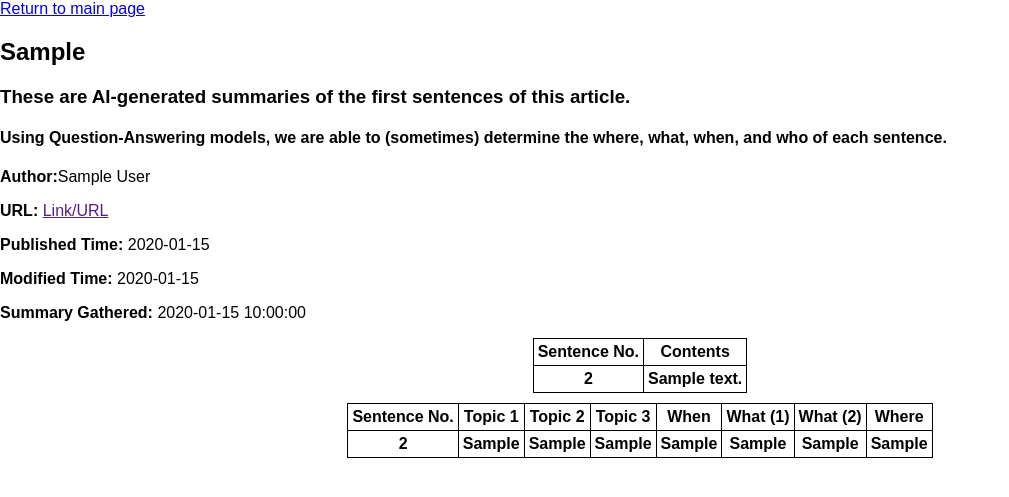
After one commit to WellAndGood/NewsNLPParser, a Flask app: page /article/summary/1 in a window 1280 px wide. The commit adds this page. Shown: the top 497 px of the page, without its empty margins (0-1009 px from the left). Run offline with Flask 3, Linux system fonts and the light colour scheme; tables that the repository leaves empty hold one stand-in row (values such as "Sample post"); lists and menus that the app fills with data are empty; parts of the project's set-up code (start-up, migrations or seed data) failed here and were passed over.

Commit message:
completion of Summary table insertion. updates to templates and new template Jinja

```diff
--- a/app.py
+++ b/app.py
@@ -6,9 +6,11 @@ from spacy.tokens import Doc
 import sqlite3
 import spacy
 import re
+import torch
 from src.AP_article_builder import ap_article_dict_builder, ap_article_full_txt
 from src.spacy_methods import sentence_generator, verb_matcher, get_specific_entities, verb_in_sentence
 from src.db_interaction import hash_string
+from transformers import AutoModelForQuestionAnswering, AutoTokenizer, pipeline
 import os
 import sys
 
@@ -27,12 +29,12 @@ def create_app():
     db = SQLAlchemy(app)
     migrate = Migrate(app, db)
 
-    summaryBP = Blueprint('summary', __name__)
-    app.register_blueprint(summaryBP)
-
     return app, migrate, db
 
 app, migrate, db = create_app()
+
+for name, blueprint in app.blueprints.items():
+    print(f"Blueprint name: {name}")
 
 # Define Article_Reference's columns and properties here
 class Article(db.Model):
@@ -171,11 +173,12 @@ class Summary(db.Model):
     sent_where = db.Column(db.Text)
     sent_when = db.Column(db.Text)
     summary_datetime = db.Column(db.DateTime, default=datetime.utcnow)
+    search_id = db.Column(db.Integer, nullable=True)
 
 def __init__(self, art_id_hash, art_headline, main_summary, sentence_id, source_url,
     sent_what_1, sent_what_2, sent_what_3,
     sent_who_1, sent_who_2,
-    sent_where, sent_when):
+    sent_where, sent_when, search_id):
     self.art_id_hash = art_id_hash
     self.art_headline = art_headline
     self.main_summary = main_summary
@@ -188,6 +191,7 @@ def __init__(self, art_id_hash, art_headline, main_summary, sentence_id, source_
     self.sent_who_2 = sent_who_2
     self.sent_where = sent_where
     self.sent_when = sent_when
+    self.search_id = search_id
 
     def __repr__(self):
         return('<Summary %r>' % self.id)
@@ -234,6 +238,9 @@ def search_delete(id):
         # Delete the associated verbs
         Verb.query.filter_by(search_id=id).delete()
 
+        # Delete the associated verbs
+        Summary.query.filter_by(search_id=id).delete()
+
         db.session.delete(search_to_delete)
         db.session.commit()
         return redirect('/')
@@ -258,6 +265,14 @@ def view_all_verbs(id):
     verbs = Verb.query.filter_by(search_id=id).all()
     return render_template('verbs.html', verbs=verbs)
 
+@app.route('/article/summary/<int:id>')
+def view_summary(id):
+    summary = Summary.query.filter_by(search_id=id).all()
+    articles = Article.query.filter_by(search_id=id).all()
+
+    return render_template('summary.html', summary=summary, articles=articles)
+
+
 # To analyze the contents of an article's URL, store them to DBs
 @app.route('/article/<int:id>', methods=["GET", "POST"])
 def article_search(id):
@@ -269,12 +284,12 @@ def article_search(id):
     analyzed = article_to_search.analyzed
     print(analyzed)
     if url is not None:
-        if analyzed == False:
+        if analyzed == False or analyzed == True:
             article_dict = ap_article_dict_builder(url)
-            print(article_dict)
+            # print(article_dict)
 
             article_txt = ap_article_full_txt(url)
-            print(article_txt)
+            # print(article_txt)
 
             nlp = spacy.load("en_core_web_md")
 
@@ -292,64 +307,303 @@ def article_search(id):
 
             # Sentences
             sentences = sentence_generator(doc)
-            print(sentences)
+            # print(sentences)
 
             # Raw Entities
             entities = get_specific_entities(sentences)
+
             raw_entity_list = list(entities)
 
             # Verbs
             verbs = verb_matcher(doc)
             the_verbs = verb_in_sentence(verbs, sentences, doc)
 
-            # Populate with Article objects to add to DB
-            for i, sent in enumerate(sentences):
-                sentenceClass = Article(art_headline = art_headline,
-                        art_id_hash = art_id_hash,
-                        sentence_id = i,
-                        sentence_contents=sent,
-                        authors = art_author,
-                        source_url = source_url,
-                        published_time = published_time,
-                        modified_time = modified_time,
-                        search_id = id )
-                db.session.add(sentenceClass)
+            if analyzed == False:
+                # Populate with Article objects to add to DB
+                for i, sent in enumerate(sentences):
+                    sentenceClass = Article(art_headline = art_headline,
+                            art_id_hash = art_id_hash,
+                            sentence_id = i,
+                            sentence_contents=sent,
+                            authors = art_author,
+                            source_url = source_url,
+                            published_time = published_time,
+                            modified_time = modified_time,
+                            search_id = id )
+                    db.session.add(sentenceClass)
 
-            # Populate with Entity objects to add to DB
-            for i, entity in enumerate(raw_entity_list):
-                entityClass = Entity(art_id_hash=art_id_hash,
-                                    art_headline=art_headline,
-                                    entity_text=entity[0],
-                                    entity_type=entity[1],
-                                    word_index_start=entity[2],
-                                    word_index_end=entity[3],
-                                    sentence_id = i,
-                                    timestamp=datetime.now(),
-                                    modified_time=modified_time,
-                                    search_id = id)
-                db.session.add(entityClass)
+                # Populate with Entity objects to add to DB
+                for i, entity in enumerate(raw_entity_list):
+                    print(entity[5])
+                    entityClass = Entity(art_id_hash=art_id_hash,
+                                        art_headline=art_headline,
+                                        entity_text=entity[0],
+                                        entity_type=entity[1],
+                                        word_index_start=entity[2],
+                                        word_index_end=entity[3],
+                                        sentence_id = entity[5],
+                                        timestamp=datetime.now(),
+                                        modified_time=modified_time,
+                                        search_id = id)
+                    db.session.add(entityClass)
 
-            # Populate with Verb objects to add to DB
-            for i, verb in enumerate(the_verbs):
-                verbClass = Verb(art_id_hash=art_id_hash,
-                                    art_headline=art_headline,
-                                    verb_text = verb[0],
-                                    lemmatized_text = verb[1],
-                                    article_word_index = verb[2],
-                                    sentence_id = verb[4],
-                                    sent_word_index = verb[5],
-                                    timestamp=datetime.now(),
-                                    modified_time=modified_time,
-                                    search_id = id )
-                db.session.add(verbClass)
+                # Populate with Verb objects to add to DB
+                for i, verb in enumerate(the_verbs):
+                    verbClass = Verb(art_id_hash=art_id_hash,
+                                        art_headline=art_headline,
+                                        verb_text = verb[0],
+                                        lemmatized_text = verb[1],
+                                        article_word_index = verb[2],
+                                        sentence_id = verb[4],
+                                        sent_word_index = verb[5],
+                                        timestamp=datetime.now(),
+                                        modified_time=modified_time,
+                                        search_id = id )
+                    db.session.add(verbClass)
 
-            # Search db associates this Search as being analyzed
+            # # Search db associates this Search as being analyzed
             is_analyzed = True
             article_to_search.analyzed = is_analyzed
 
-            # Database has grabbed Search, Verb, Entity, and Article, and commits
+            # # Database has grabbed Search, Verb, Entity, and Article, and commits
             db.session.add(article_to_search)
             db.session.commit()
+
+            roberta_dict = {
+                "what_1": "What is the main topic of this article?",
+                "what_2": "What are the main topics in this article besides {provided_answer_1}?",
+                "what_3": "What are the main topics in this article besides {provided_answer_1} and {provided_answer_2}?",
+                "when_1": "When does this sentence take place?",
+                "who_1": "Who is the main subject of this article?",
+                "who_2": "Besides '{provided_answer_1}', who is the main character of this article?",
+                "where_1": "When does this sentence take place?"
+            }
+
+            results_list = []
+
+            searches = Search.query.all()
+            results_list = searches
+
+            def search_match(url, results):
+                for result in results:
+                    if result.url == url:
+                        return result
+
+            result_match = search_match(source_url, results_list)
+            art_headline = article_dict["headline"]
+            source_url = article_dict["self_URL"]
+
+            def first_sentences(url, low_range, upp_range):
+                sentence_list = []
+
+                first_sentences = Article.query.filter_by(source_url=url).order_by(Article.sentence_id).all()
+
+                for sent in first_sentences:
+                    sentence_list.append(sent.sentence_contents)
+                return sentence_list[low_range:upp_range]
+
+            trunc_sentence_list = first_sentences(source_url, 0, 5)
+            print(trunc_sentence_list)
+
+            for i, sent in enumerate(trunc_sentence_list):
+
+                print(i, sent)
+
+                response_dict = {
+                    "what_1": "",
+                    "what_2": "",
+                    "what_3": "",
+                    "when_1": "",
+                    "who_1": "",
+                    "who_2": "",
+                    "where_1": ""
+                }
+
+                # 'What' section
+
+                # Roberta Base Squad - For 'what', 'when', and 'who' questions
+                model_name = "deepset/roberta-base-squad2"
+                model = AutoModelForQuestionAnswering.from_pretrained(model_name)
+                tokenizer = AutoTokenizer.from_pretrained(model_name)
+
+                nlp = pipeline('question-answering', model=model_name, tokenizer=model_name)
+
+                # What - Question 1
+                article_text = sent
+                question_text = roberta_dict["what_1"]
+                QA_input = {
+                    'question': question_text,
+                    'context': article_text
+                }
+                response = nlp(QA_input)
+                inputs = tokenizer(QA_input['question'], QA_input['context'], return_tensors="pt")
+                outputs = model(**inputs)
+
+                # Interpret the output
+                start_logits = outputs.start_logits
+                end_logits = outputs.end_logits
+                start_index = torch.argmax(start_logits)
+                end_index = torch.argmax(end_logits) + 1
+                answer = tokenizer.convert_tokens_to_string(tokenizer.convert_ids_to_tokens(inputs['input_ids'][0][start_index:end_index]))
+                provided_answer_1 = response["answer"]
+
+                # What - Question 2
+                question_text = roberta_dict["what_2"].format(provided_answer_1 = provided_answer_1)
+                QA_input = {
+                    'question': question_text,
+                    'context': article_text
+                }
+                response = nlp(QA_input)
+                inputs = tokenizer(QA_input['question'], QA_input['context'], return_tensors="pt")
+                outputs = model(**inputs)
+
+                # Interpret the output
+                start_logits = outputs.start_logits
+                end_logits = outputs.end_logits
+                start_index = torch.argmax(start_logits)
+                end_index = torch.argmax(end_logits) + 1
+                answer = tokenizer.convert_tokens_to_string(tokenizer.convert_ids_to_tokens(inputs['input_ids'][0][start_index:end_index]))
+                provided_answer_2 = response["answer"]
+
+                # 'Who'- Question 3
+                question_text = roberta_dict["what_3"].format(provided_answer_1 = provided_answer_1, provided_answer_2 = provided_answer_2)
+                QA_input = {
+                    'question': question_text,
+                    'context': article_text
+                }
+                response = nlp(QA_input)
+                inputs = tokenizer(QA_input['question'], QA_input['context'], return_tensors="pt")
+                outputs = model(**inputs)
+
+                # Interpret the output
+                start_logits = outputs.start_logits
+                end_logits = outputs.end_logits
+                start_index = torch.argmax(start_logits)
+                end_index = torch.argmax(end_logits) + 1
+                answer = tokenizer.convert_tokens_to_string(tokenizer.convert_ids_to_tokens(inputs['input_ids'][0][start_index:end_index]))
+                provided_answer_3 = response["answer"]
+
+                # Update response_dict values
+                response_dict["what_1"] = provided_answer_1
+                if len(provided_answer_2) > 0 and provided_answer_2 != provided_answer_1:
+                    response_dict["what_2"] = provided_answer_2
+
+                if len(provided_answer_3) > 0 and provided_answer_3 != provided_answer_1 and provided_answer_3 != provided_answer_2:
+                    response_dict["what_3"] = provided_answer_3
+
+                # 'When' section
+
+                question_text = roberta_dict["when_1"]
+                when_input_1 = {
+                    'question': question_text,
+                    'context': sent
+                }
+                response = nlp(when_input_1)
+                # Process the input
+                inputs_1 = tokenizer(when_input_1['question'], when_input_1['context'], return_tensors="pt")
+                # Feed the input to the model
+                outputs = model(**inputs_1)
+
+                # Interpret the output
+                start_logits = outputs.start_logits
+                end_logits = outputs.end_logits
+                start_index = torch.argmax(start_logits)
+                end_index = torch.argmax(end_logits) + 1
+                answer = tokenizer.convert_tokens_to_string(tokenizer.convert_ids_to_tokens(inputs_1['input_ids'][0][start_index:end_index]))
+                provided_answer = response["answer"]
+                response_dict["when_1"] = provided_answer
+
+                # 'Who' - Question 1
+                question_text = sent
+                roberta_dict["who_1"]
+
+                who_input_1 = {
+                    'question': question_text,
+                    'context': sent
+                }
+
+                response = nlp(who_input_1)
+                inputs = tokenizer(who_input_1['question'], who_input_1['context'], return_tensors="pt")
+                outputs = model(**inputs)
+
+                # Interpret the output
+                start_logits = outputs.start_logits
+                end_logits = outputs.end_logits
+                start_index = torch.argmax(start_logits)
+                end_index = torch.argmax(end_logits) + 1
+                answer = tokenizer.convert_tokens_to_string(tokenizer.convert_ids_to_tokens(inputs_1['input_ids'][0][start_index:end_index]))
+                provided_answer_1 = response["answer"]
+                response_dict["who_1"] = provided_answer_1
+
+                # Who - Question 2
+                question_text = roberta_dict["who_2"].format(provided_answer_1 = provided_answer_1)
+                who_input_2 = {
+                    'question': question_text,
+                    'context': sent
+                }
+                response = nlp(QA_input)
+                inputs = tokenizer(who_input_2['question'], who_input_2['context'], return_tensors="pt")
+                outputs = model(**inputs)
+
+                start_logits = outputs.start_logits
+                end_logits = outputs.end_logits
+                start_index = torch.argmax(start_logits)
+                end_index = torch.argmax(end_logits) + 1
+                answer = tokenizer.convert_tokens_to_string(tokenizer.convert_ids_to_tokens(inputs_1['input_ids'][0][start_index:end_index]))
+                provided_answer_1 = response["answer"]
+                response_dict["who_2"] = provided_answer_1
+
+                # 'Where' section - MINILM
+                # Load the model and tokenizer
+                where_model_name = "deepset/minilm-uncased-squad2"
+                model = AutoModelForQuestionAnswering.from_pretrained(where_model_name)
+                tokenizer = AutoTokenizer.from_pretrained(where_model_name)
+
+                where_nlp = pipeline('question-answering', model=where_model_name, tokenizer=where_model_name)
+
+                # Where - Question 1
+                article_text = sent
+                question_text = roberta_dict["where_1"]
+                QA_input = {
+                    'question': question_text,
+                    'context': sent
+                }
+                response = nlp(QA_input)
+                inputs = tokenizer(QA_input['question'], QA_input['context'], return_tensors="pt")
+                outputs = model(**inputs)
+
+                # Interpret the output
+                start_logits = outputs.start_logits
+                end_logits = outputs.end_logits
+                start_index = torch.argmax(start_logits)
+                end_index = torch.argmax(end_logits) + 1
+                answer = tokenizer.convert_tokens_to_string(tokenizer.convert_ids_to_tokens(inputs['input_ids'][0][start_index:end_index]))
+                provided_answer_1 = response["answer"]
+
+                response_dict["where_1"] = provided_answer_1
+
+                print(response_dict)
+
+                if analyzed == False:
+                    summaryClass = Summary(art_id_hash=art_id_hash,
+                                    art_headline = art_headline,
+                                    sentence_id = i,
+                                    source_url = source_url,
+                                    main_summary = sent,
+                                    sent_what_1 = response_dict["what_1"],
+                                    sent_what_2 = response_dict["what_2"],
+                                    sent_what_3 = response_dict["what_3"],
+                                    sent_who_1 = response_dict["who_1"],
+                                    sent_who_2 = response_dict["who_2"],
+                                    sent_when = response_dict["when_1"],
+                                    sent_where = response_dict["where_1"],
+                                    summary_datetime = datetime.now(),
+                                    search_id = id
+                                    )
+                    db.session.add(summaryClass)
+
+            db.session.commit()
+
 
         elif analyzed == True:
             print("already analyzed")
--- a/templates/entities.html
+++ b/templates/entities.html
@@ -17,19 +17,17 @@
         <table>
             <tr>
                 <th>Entity</th>
+                <th>Sentence ID</th>
                 <th>Word Start</th>
                 <th>Word End</th>
-                <th>Sentence ID</th>
-                <th>Search ID</th>
             </tr>
 
             {% for entity in entities %}
             <tr>
                 <td>{{entity.entity_text}}</td>
+                <td>{{entity.sentence_id }}</td>
                 <td>{{entity.word_index_start}}</td>
                 <td>{{entity.word_index_end}}</td>
-                <td>{{entity.sentence_id }}</td>
-                <td>{{entity.search_id }}</td>
             </tr>
             {% endfor %}
 
--- /dev/null
+++ b/templates/summary.html
@@ -0,0 +1,74 @@
+{% extends "base.html" %}
+
+{% block head %}
+
+{% endblock %}
+
+{% block body %}
+
+    <div class="content">
+        <a href="/">Return to main page</a>
+    </div>
+
+    {% if summary|length < 1 %}
+        <h4 style="text-align: center">There is no saved summary.</h4>
+    {% else %}
+        <h2>{{ summary[0].art_headline }}</h2>
+
+        <h3>These are AI-generated summaries of the first sentences of this article.</h3>
+        <h4>Using Question-Answering models, we are able to (sometimes) determine the where, what, when, and who of each sentence.</h4>
+        <p><b>Author:</b>{{articles[0].authors}}</p>
+        <p><b>URL:</b> <a href="{{summary.source_url}}" target="_blank">Link/URL</a></p>
+        <p><b>Published Time:</b> {{articles[0].published_time}}</p>
+        <p><b>Modified Time:</b> {{articles[0].modified_time}}</p>
+        <p><b>Summary Gathered:</b> {{summary[0].summary_datetime}}</p>
+
+        <table>
+
+            <tr>
+                <th>Sentence No.</th>
+                <th>Contents</th>
+            </tr>
+
+        {% for summ in summary %}
+
+
+            <tr>
+                <th>{{summ.sentence_id + 1}}</th>
+                <th>{{summ.main_summary}}</th>
+            </tr>
+
+        {% endfor %}
+
+        </table>
+        <table>
+            <tr>
+                <th>Sentence No.</th>
+                <th>Topic 1</th>
+                <th>Topic 2</th>
+                <th>Topic 3</th>
+                <th>When</th>
+                <th>What (1)</th>
+                <th>What (2)</th>
+                <th>Where</th>
+            </tr>
+
+
+        {% for summ in summary %}
+
+            <tr>
+                <th>{{summ.sentence_id + 1}}</th>
+                <th>{{summ.sent_what_1}}</th>
+                <th>{{summ.sent_what_2}}</th>
+                <th>{{summ.sent_what_3}}</th>
+                <th>{{summ.sent_who_1 }}</th>
+                <th>{{summ.sent_who_2}}</th>
+                <th>{{summ.sent_when}}</th>
+                <th>{{summ.sent_where}}</th>
+            </tr>
+
+        {% endfor %}
+
+    {% endif %}
+
+{% endblock %}
--- a/templates/verbs.html
+++ b/templates/verbs.html
@@ -21,7 +21,6 @@
             <th>Index</th>
             <th>Sentence ID</th>
             <th>Word in Sentence Index</th>
-            <th>Search ID</th>
         </tr>
 
         {% for verb in verbs %}
@@ -31,7 +30,6 @@
             <td>{{verb.article_word_index}}</td>
             <td>{{verb.sentence_id}}</td>
             <td>{{verb.sent_word_index }}</td>
-            <td>{{verb.search_id}}</td>
         </tr>
         {% endfor %}
 
```
Also changed, not shown: templates/index.html (+9 -1 lines).
